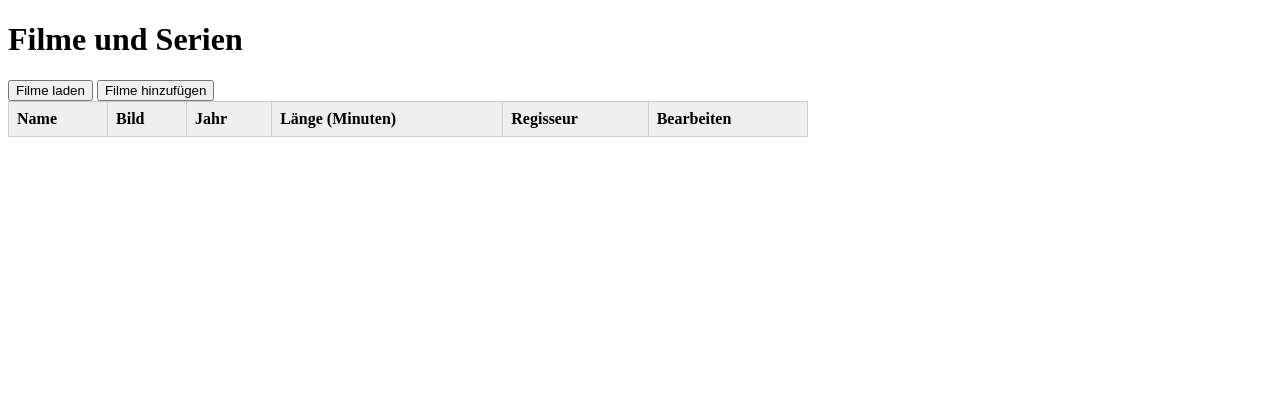
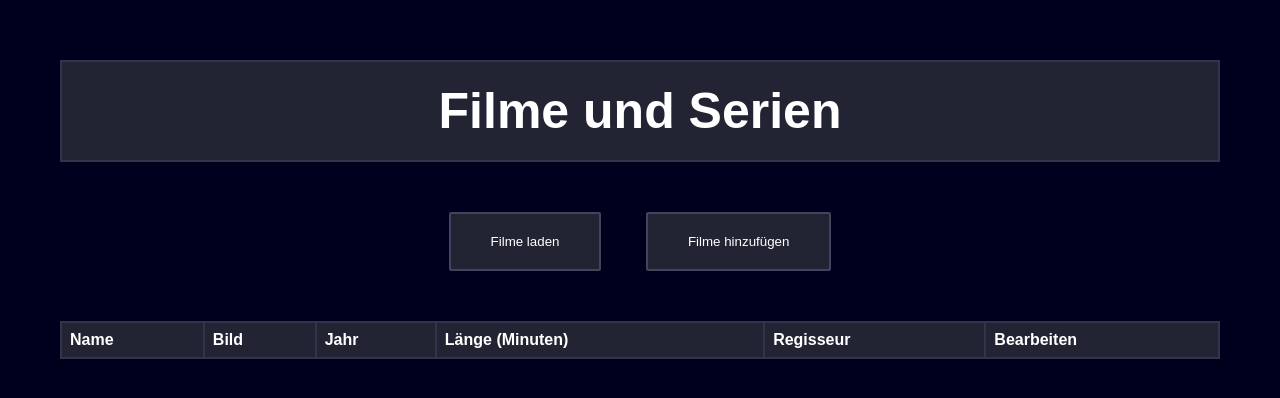
Before and after one commit to RobiBlocks/Film-Management, a plain HTML site: page frontend/index.html in a window 1280 px wide. Drawn offline with Linux system fonts and the light colour scheme; no server answers.

Commit message:
changing colours

```diff
--- a/frontend/styles.css
+++ b/frontend/styles.css
@@ -1,18 +1,54 @@
+* {
+  color: white;
+  font-family:Arial, Helvetica, sans-serif
+}
+body {
+  background-color: rgb(0, 0, 30);
+  text-align: center;
+  margin: 0px;
+  padding: 60px;
+}
+h1 {
+  font-size: 50px;
+  background-color: rgb(35, 36, 51);
+  border: 2px solid rgb(50, 52, 73);
+  text-align: center;
+  padding: 20px;
+  margin: 0px;
+}
 table {
   border-collapse: collapse;
   width: 100%;
-  max-width: 800px;
 }
 th,
 td {
-  border: 1px solid #ccc;
+  border: 2px solid rgb(50, 52, 73);
   padding: 8px;
   text-align: left;
 }
 th {
-  background-color: #eee;
+  background-color: rgb(35, 36, 51);
+}
+button {
+  background-color: rgb(35, 36, 51);
+  padding: 10px 20px;
+  margin: 20px;
+  border: 2px solid rgb(65, 67, 95);
+  border-radius: 2px;
+}
+button:hover {
+  background-color: rgb(65, 67, 95);
+  transform: scale(1.05);
+}
+#load, #add{
+  display: inline-block;
+  margin: 50px 20px;
+  padding: 20px 40px;
 }
 img {
   max-width: 200px;
   height: auto;
 }
+input {
+  color: black;
+}
```
